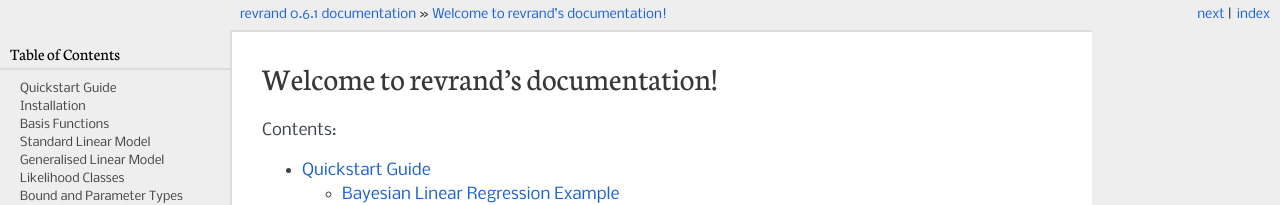
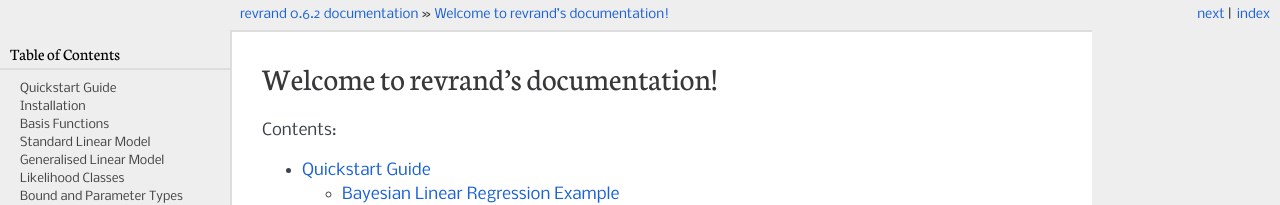
Before and after one commit to NICTA/revrand, a Sphinx documentation site: the page built from docs/index.rst, in a window 1280 px wide. Shown: the top 205 px of the page. Built offline with Sphinx 7.4.7, drawn with Linux system fonts in a browser that asks for light colours; some of the changed text lies outside the part shown.

Commit message:
udpated version no

```diff
--- a/docs/conf.py
+++ b/docs/conf.py
@@ -77,9 +77,9 @@ author = 'Daniel Steinberg, Louis Tiao, Lachlan McCalman, Alistair Reid'
 # built documents.
 #
 # The short X.Y version.
-version = '0.6.1'
+version = '0.6.2'
 # The full version, including alpha/beta/rc tags.
-release = '0.6.1'
+release = '0.6.2'
 
 # The language for content autogenerated by Sphinx. Refer to documentation
 # for a list of supported languages.
--- a/setup.py
+++ b/setup.py
@@ -26,7 +26,7 @@ class PyTest(TestCommand, object):
 
 setup(
     name='revrand',
-    version='0.6.1',
+    version='0.6.2',
     description='A library of scalable Bayesian generalised linear models with'
                 ' fancy features',
     author='Daniel Steinberg',
```
